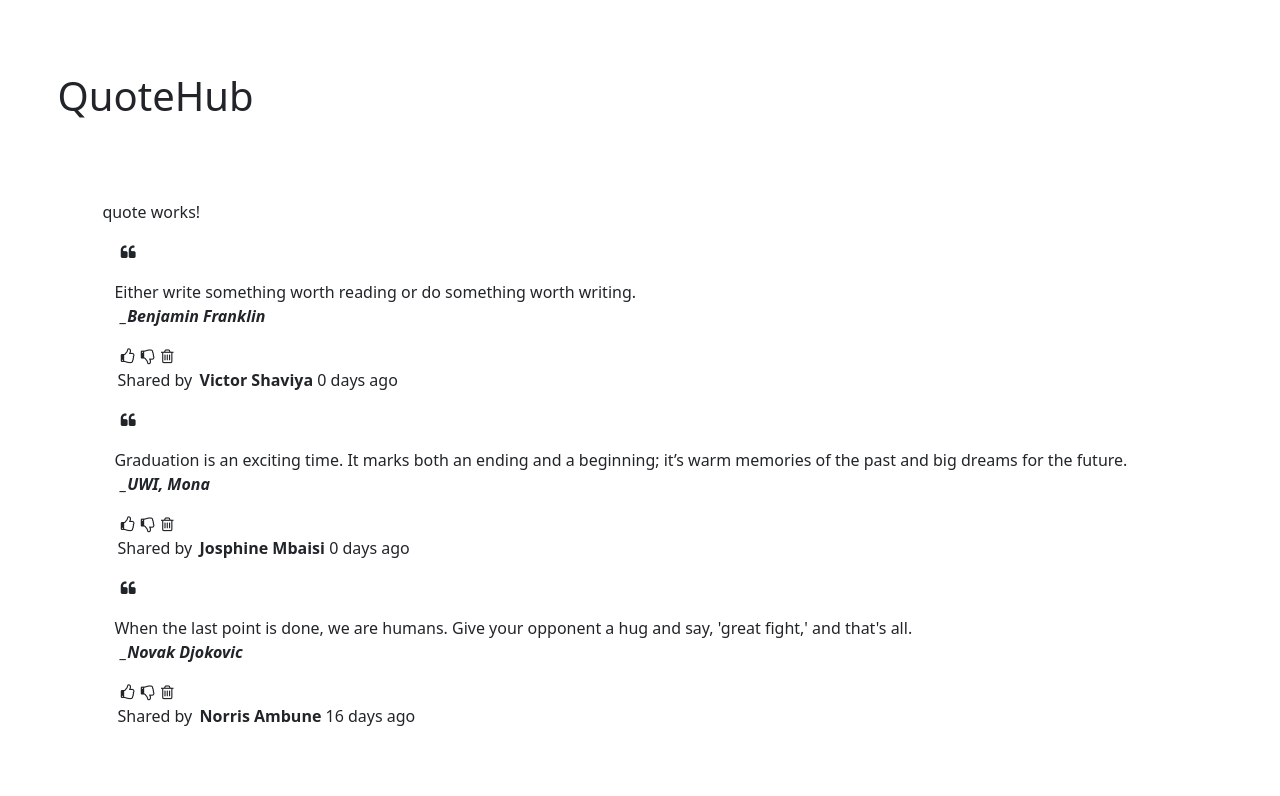
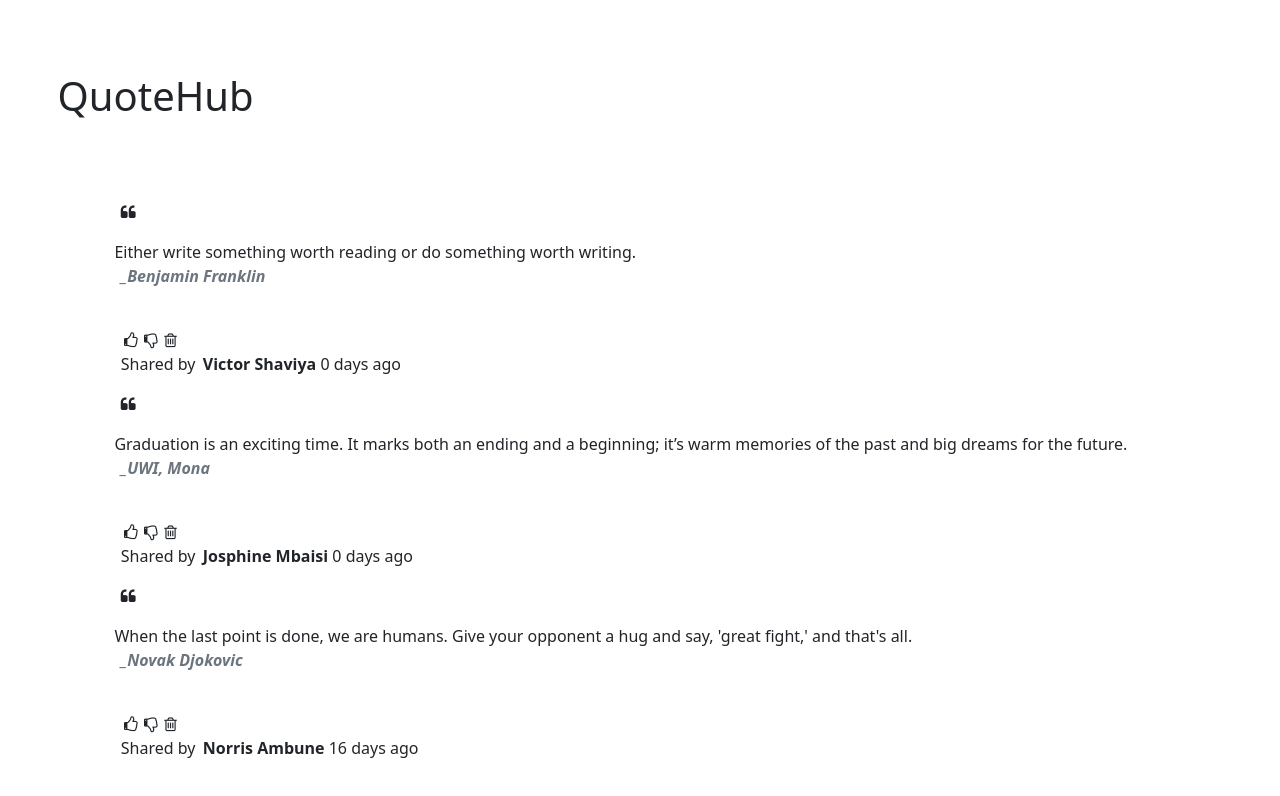
Before and after one commit to ShaviyaVictor/quote_hub, an Angular app: page / in a window 1280 px wide. Shown: the top 796 px of the page. Built offline with nearby package versions, Linux system fonts and the light colour scheme.

Commit message:
Bind the child component's quotin property in the parent component of type 'quotes'

```diff
--- a/src/app/classes/quotes.ts
+++ b/src/app/classes/quotes.ts
@@ -1,4 +1,7 @@
 export class Quotes {
+
+
+
   constructor (
     public id: number,
     public quote: string,
--- a/src/app/quote/quote-insights/quote-insights.component.html
+++ b/src/app/quote/quote-insights/quote-insights.component.html
@@ -1 +1,11 @@
-<p>quote-insights works!</p>
+<!--  Calling in the properties using the new quotin property that was created in the .ts file as a property that will be receiving its data from the parent component as of type Quotes  -->
+
+<div>
+
+  <span><i class="fa fa-thumbs-o-up" aria-hidden="true"></i></span><span><i class="fa fa-thumbs-o-down" aria-hidden="true"></i></span><span><i class="fa fa-trash-o" aria-hidden="true"></i></span>
+
+  <p>
+    Shared by <strong>{{ quotin.postBy }}</strong> {{ quotin.postDate | dateCount }} days ago
+  </p>
+
+</div>
--- a/src/app/quote/quote.component.html
+++ b/src/app/quote/quote.component.html
@@ -1,5 +1,5 @@
 <body>
-  <p>quote works!</p>
+
 
     <div class="allcontents container-fluid">
 
@@ -8,16 +8,11 @@
 
         <blockquote>
           {{ quotes.quote }} <br>
-          <i><strong>_{{quotes.author}}</strong></i>
+          <i><strong class="text-muted">_{{quotes.author}}</strong></i>
         </blockquote>
 
-
-
-        <span><i class="fa fa-thumbs-o-up" aria-hidden="true"></i></span><span><i class="fa fa-thumbs-o-down" aria-hidden="true"></i></span><span><i class="fa fa-trash-o" aria-hidden="true"></i></span>
-
-        <p>
-           Shared by <strong>{{ quotes.postBy }}</strong> {{ quotes.postDate | dateCount }} days ago
-        </p>
+<!--  we are binding the new quotin property to the child component so as to have it receive data from the parent component whose properties are of type 'quotes'  -->
+        <app-quote-insights [quotin]='quotes'></app-quote-insights>
 
       </div>
 
```
Also changed, not shown: src/app/quote/quote-insights/quote-insights.component.ts (+6 -1 lines).
